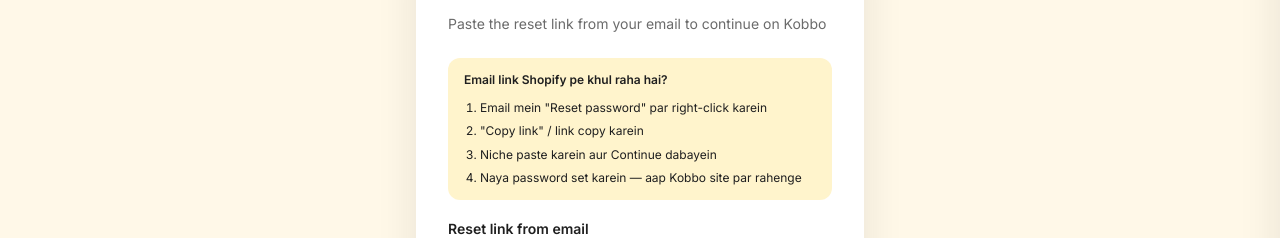
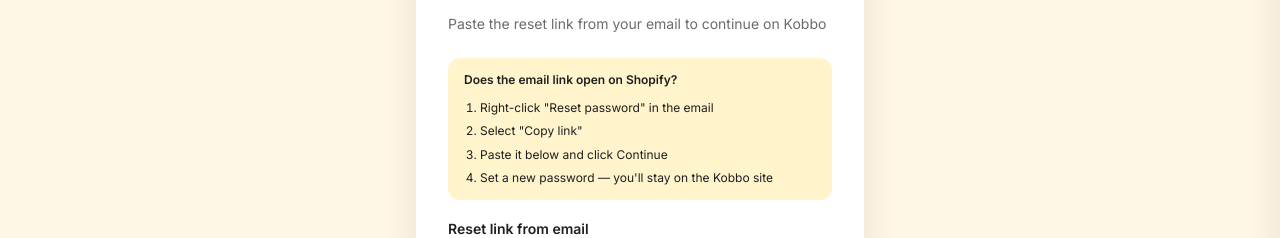
Before and after one commit to kobboplay-hub/website, a Next.js app: page /reset-password in a window 1280 px wide. Shown: the part 255-493 px from the top of the page. Built offline with nearby package versions, Linux system fonts and the light colour scheme; no server answers.

Commit message:
updated and add fetures join as artist end to end flow

```diff
--- a/src/components/account/ForgotPasswordForm.tsx
+++ b/src/components/account/ForgotPasswordForm.tsx
@@ -73,19 +73,19 @@
           </div>
 
           <p className="mt-5 rounded-xl bg-kobbo-yellow/20 px-4 py-3 text-xs leading-relaxed text-kobbo-black">
-            Email mein link click karo → naya password set karo → aap{" "}
-            <strong>Kobbo website</strong> par account mein login ho jaoge.
+            Click the link in your email, set a new password, and you&apos;ll be
+            signed in to your <strong>Kobbo</strong> account.
           </p>
 
           <details className="mt-4 rounded-xl border border-kobbo-beige bg-kobbo-cream p-3">
             <summary className="cursor-pointer text-xs font-semibold text-kobbo-black">
-              Agar link Shopify.com pe khulta hai — ye 1 baar setup karo
+              If the link opens on Shopify.com — one-time setup
             </summary>
             <ol className="mt-2 list-decimal space-y-1 pl-4 text-xs text-kobbo-muted">
               <li>Shopify Admin → Settings → Notifications</li>
               <li>Customer account password reset → Edit</li>
-              <li>Reset button link ko niche wale se replace karo</li>
-              <li>Save karo, phir naya reset email bhejo</li>
+              <li>Replace the reset button link with the template below</li>
+              <li>Save, then send a new reset email</li>
             </ol>
             <code className="mt-2 block overflow-x-auto rounded-lg bg-kobbo-white p-2 text-[10px] leading-relaxed text-kobbo-black">
               {emailTemplateLink}
--- a/src/components/account/ResetPasswordForm.tsx
+++ b/src/components/account/ResetPasswordForm.tsx
@@ -105,12 +105,12 @@
       >
         <div className="space-y-4">
           <div className="rounded-xl bg-kobbo-yellow/20 px-4 py-3 text-left text-xs leading-relaxed text-kobbo-black">
-            <p className="font-semibold">Email link Shopify pe khul raha hai?</p>
+            <p className="font-semibold">Does the email link open on Shopify?</p>
             <ol className="mt-2 list-decimal space-y-1 pl-4">
-              <li>Email mein &quot;Reset password&quot; par right-click karein</li>
-              <li>&quot;Copy link&quot; / link copy karein</li>
-              <li>Niche paste karein aur Continue dabayein</li>
-              <li>Naya password set karein — aap Kobbo site par rahenge</li>
+              <li>Right-click &quot;Reset password&quot; in the email</li>
+              <li>Select &quot;Copy link&quot;</li>
+              <li>Paste it below and click Continue</li>
+              <li>Set a new password — you&apos;ll stay on the Kobbo site</li>
             </ol>
           </div>
 
@@ -184,7 +184,7 @@
         <div className="text-center">
           <CheckCircle className="mx-auto h-12 w-12 text-kobbo-green" />
           <p className="mt-4 text-sm text-kobbo-muted">
-            Password reset ho gaya. Aapko account page par bhej rahe hain…
+            Your password has been reset. Redirecting you to your account…
           </p>
         </div>
       </AuthCardShell>
@@ -194,7 +194,7 @@
   return (
     <AuthCardShell
       title="Set New Password"
-      subtitle="Apna naya Kobbo password set karein"
+      subtitle="Choose a new password for your Kobbo account"
     >
       <form onSubmit={handleSubmit} className="space-y-4">
         {error && <AuthAlert variant="error">{error}</AuthAlert>}
```
